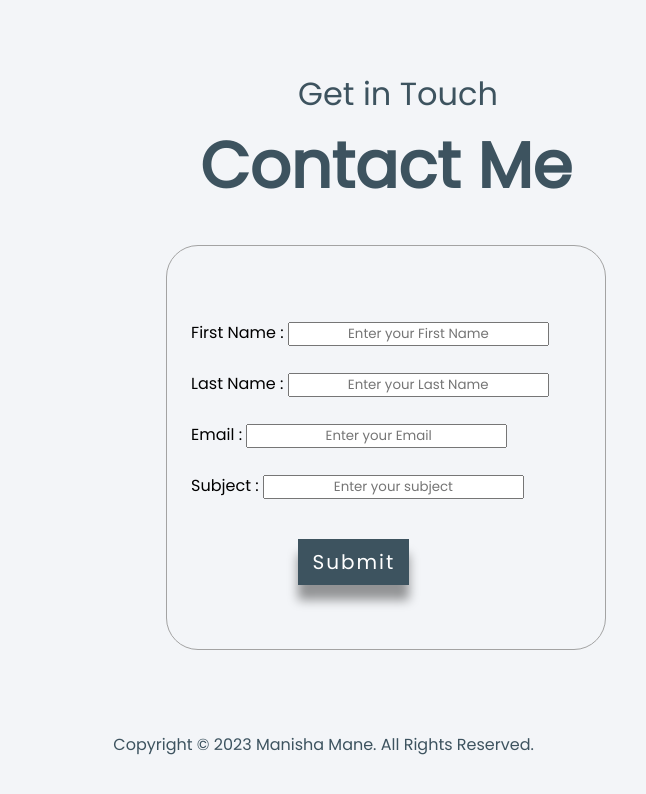
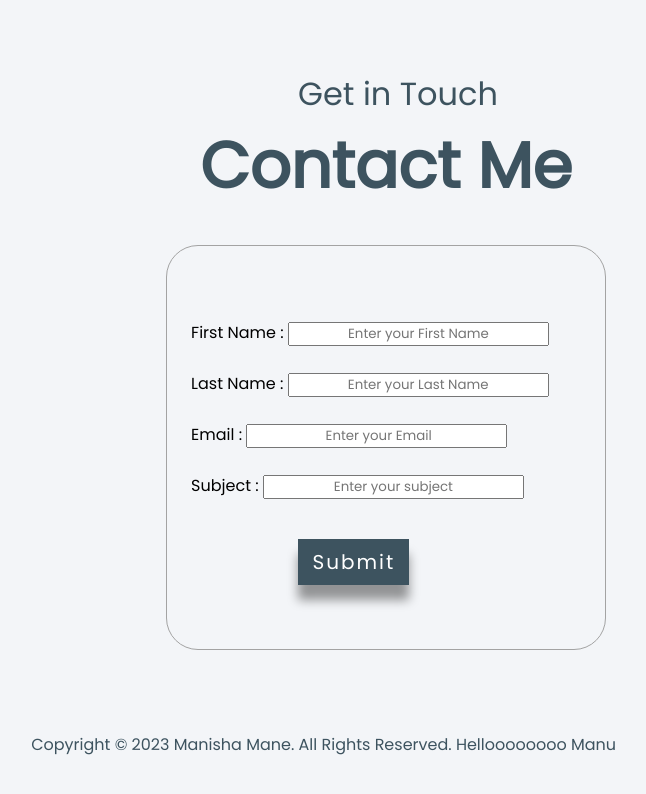
Before and after one commit to Manisha-Mane01/MyPortFolio, a plain HTML site: page portfolio/index.html in a window 1280 px wide. Shown: the part 2346-3140 px from the top of the page, without its empty margins (254-900 px from the left). Drawn offline with Linux system fonts and the light colour scheme; a script that the page names is missing.

Commit message:
First commit

```diff
--- a/portfolio/index.html
+++ b/portfolio/index.html
@@ -183,7 +183,7 @@
         <footer>
 
             <br><br>
-            <p id="cp">Copyright &#169; 2023 Manisha Mane. All Rights Reserved.</p>
+            <p id="cp">Copyright &#169; 2023 Manisha Mane. All Rights Reserved. Helloooooooo Manu</p>
         </footer>
     </div>
 
```
